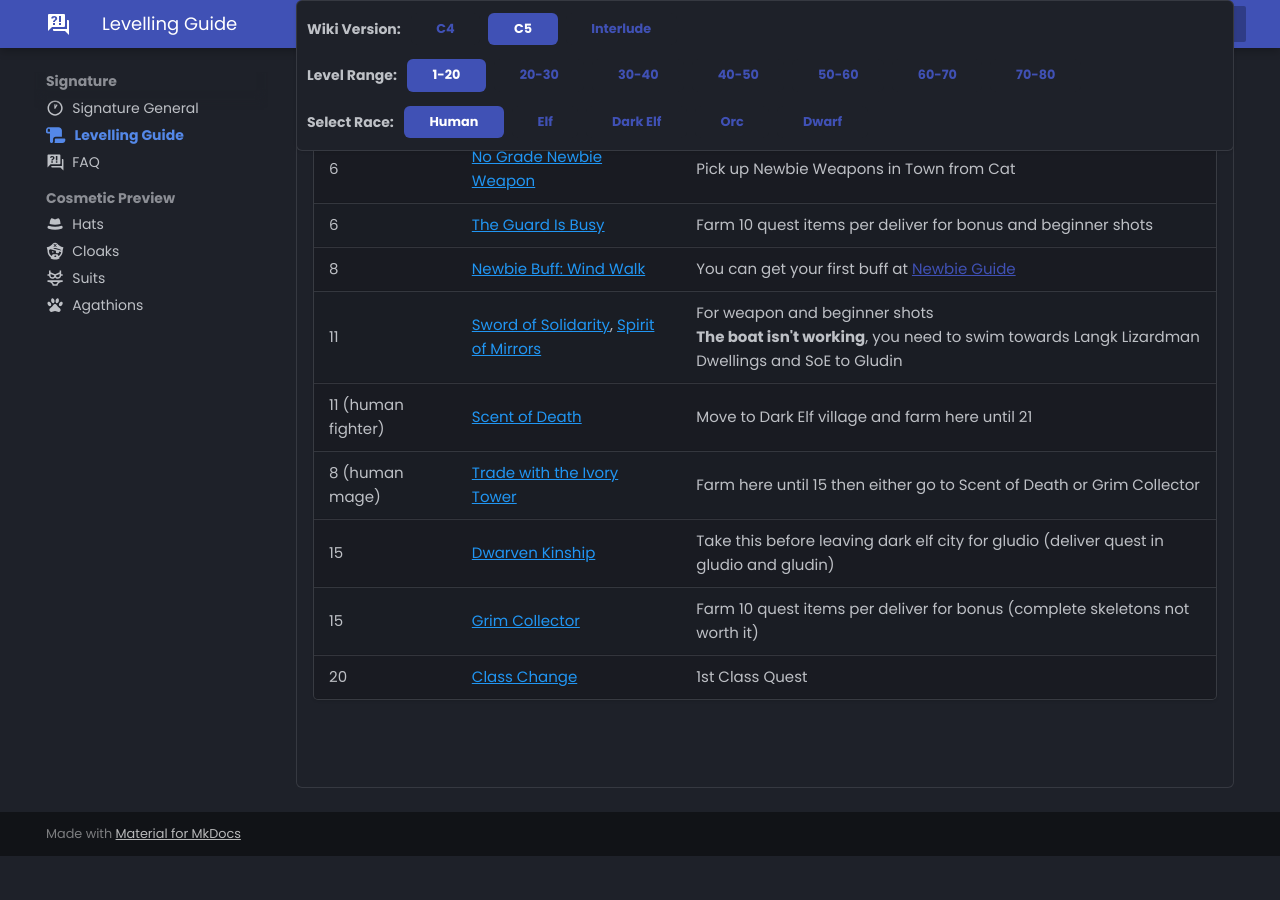
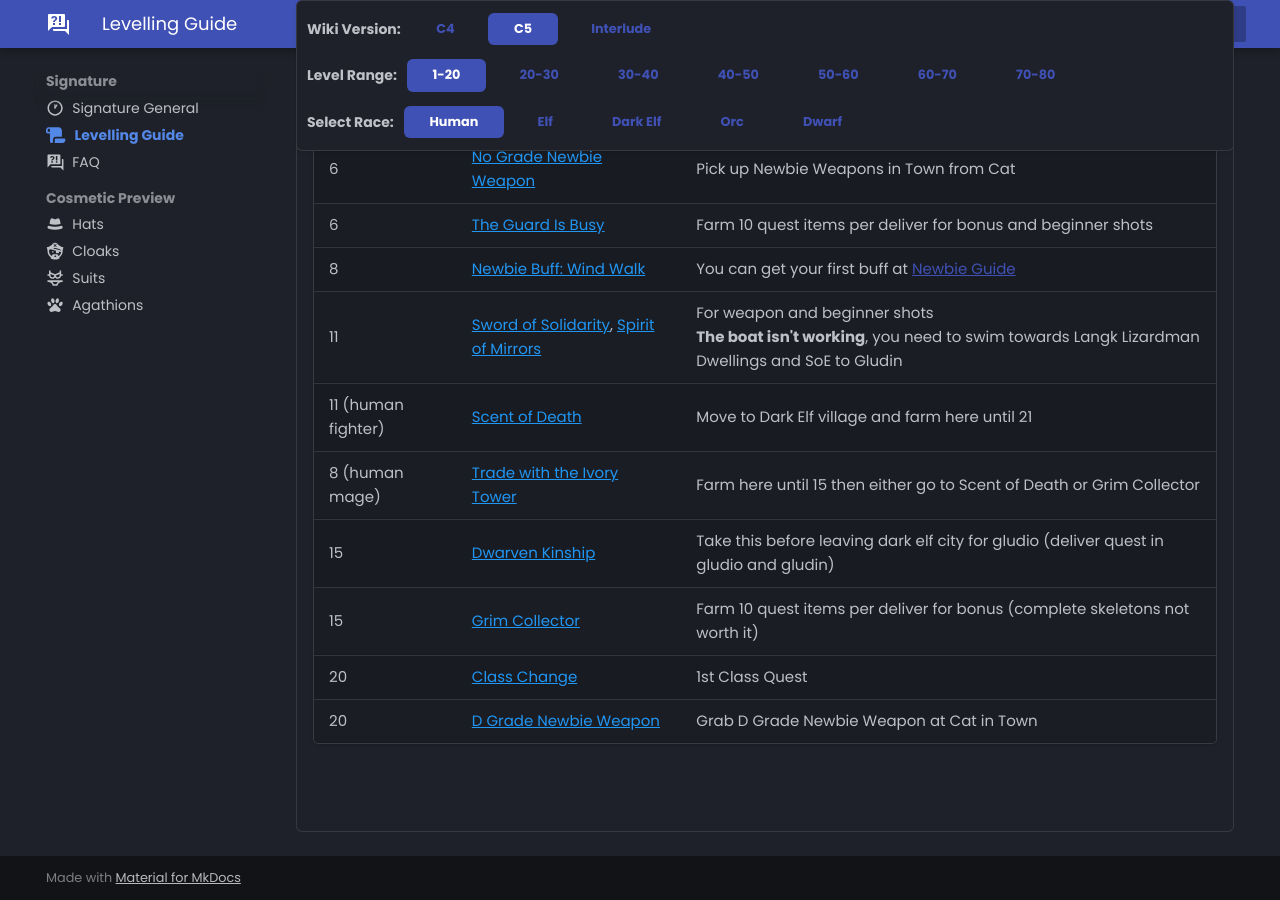
Before and after one commit to tab1-web/faq, an MkDocs documentation site: the page built from docs/signature/quests.md, in a window 1280 px wide and 900 px high, scrolled down 1089 px. Built offline with MkDocs 1.6.1 and Material for MkDocs 9.7.7, drawn with Linux system fonts in a browser that asks for light colours; some web fonts are replaced; before the commit the page ends 1945 px from its top, so only the background shows below that.

Commit message:
adding newbie d grade weapons

```diff
--- a/docs/signature/quests.md
+++ b/docs/signature/quests.md
@@ -2556,6 +2556,11 @@ Thank you <span style="color:white;">@Aynix</span> for Lv40-75 Spoils! <span sty
       <td>Class Change</td>
       <td>1st Class Quest</td>
     </tr>
+    <tr>
+      <td>20</td>
+      <td>D Grade Newbie Weapon</td>
+      <td>Grab D Grade Newbie Weapon at Cat in Town</td>
+    </tr>
   </tbody>
 
 </table>
@@ -2624,6 +2629,11 @@ Thank you <span style="color:white;">@Aynix</span> for Lv40-75 Spoils! <span sty
       <td>Class Change</td>
       <td>1st Class Quest</td>
     </tr>
+    <tr>
+      <td>20</td>
+      <td>D Grade Newbie Weapon</td>
+      <td>Grab D Grade Newbie Weapon at Cat in Town</td>
+    </tr>
     </tbody>
 </table>
 </figure>
@@ -2696,10 +2706,15 @@ Thank you <span style="color:white;">@Aynix</span> for Lv40-75 Spoils! <span sty
       <td>Dwarven Kinship</td>
       <td>Take before leaving dark elf city for gludio on 21 (deliver quest in gludio and gludin)</td>
     </tr>
-        <tr>
+    <tr>
       <td>20</td>
       <td>Class Change</td>
       <td>1st Class Quest</td>
+    </tr>
+    <tr>
+      <td>20</td>
+      <td>D Grade Newbie Weapon</td>
+      <td>Grab D Grade Newbie Weapon at Cat in Town</td>
     </tr>
     </tbody>
 </table>
@@ -2778,6 +2793,11 @@ Thank you <span style="color:white;">@Aynix</span> for Lv40-75 Spoils! <span sty
       <td>Class Change</td>
       <td>1st Class Quest</td>
     </tr>
+    <tr>
+      <td>20</td>
+      <td>D Grade Newbie Weapon</td>
+      <td>Grab D Grade Newbie Weapon at Cat in Town</td>
+    </tr>
     </tbody>
 </table>
 </figure>
@@ -2855,6 +2875,11 @@ Thank you <span style="color:white;">@Aynix</span> for Lv40-75 Spoils! <span sty
       <td>Class Change</td>
       <td>1st Class Quest</td>
     </tr>
+    <tr>
+      <td>20</td>
+      <td>D Grade Newbie Weapon</td>
+      <td>Grab D Grade Newbie Weapon at Cat in Town</td>
+    </tr>
     </tbody>
 </table>
 </figure>
```
